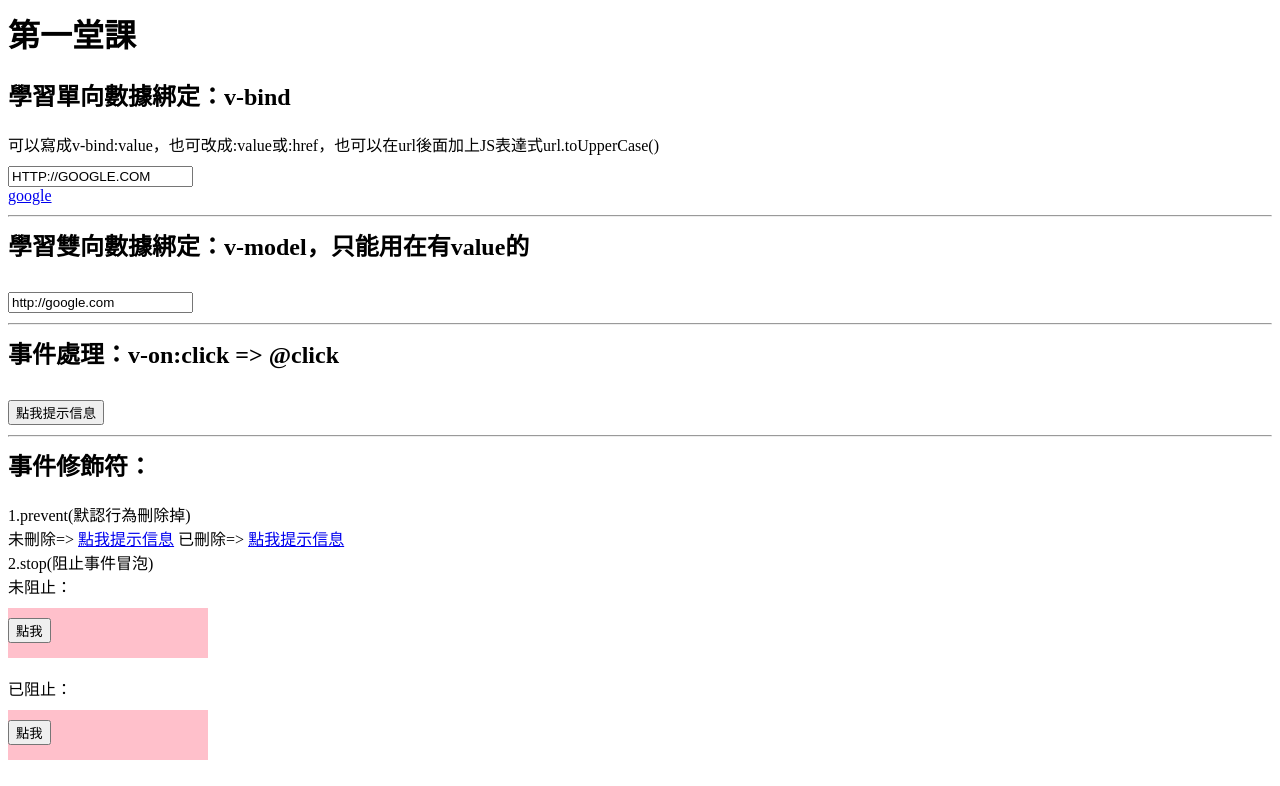
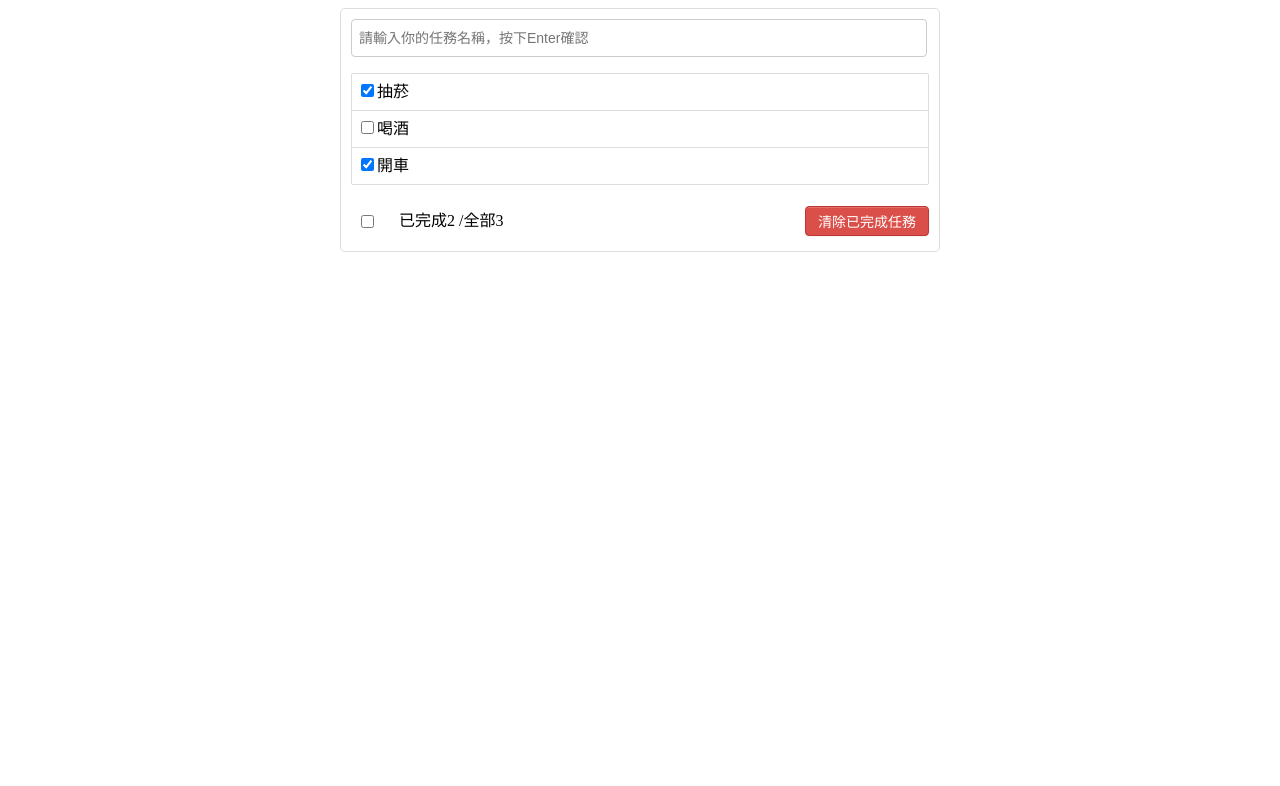
Before and after one commit to owen013288/Vue3CLI, a Vue app: page / in a window 1280 px wide. Shown: the top 786 px of the page. Built offline with nearby package versions, Linux system fonts and the light colour scheme.

Commit message:
基礎的TodoLIST

```diff
--- a/src/App.vue
+++ b/src/App.vue
@@ -1,25 +1,112 @@
 <template>
-  <V1 />
-  <hr />
-  <V2 />
-  <hr />
-  <V3 />
+  <div class="todo-container">
+    <div class="todo-wrap">
+      <MyHeader :addTodo="addTodo" />
+      <MyList :todos="todos" :checkTodo="checkTodo" :deleteTodo="deleteTodo" />
+      <MyFooter
+        :todos="todos"
+        :checkAllTodo="checkAllTodo"
+        :clearAllTodo="clearAllTodo"
+      />
+    </div>
+  </div>
 </template>
 
 <script>
-import V1 from "./components/V1";
-import V2 from "./components/V2";
-import V3 from "./components/V3";
-
+// 引入組件
+import MyHeader from "./components/TODOLIST/MyHeader.vue";
+import MyList from "./components/TODOLIST/MyList.vue";
+import MyFooter from "./components/TODOLIST/MyFooter.vue";
 export default {
   name: "App",
+  data() {
+    return {
+      todos: [
+        { id: "001", title: "抽菸", done: true },
+        { id: "002", title: "喝酒", done: false },
+        { id: "003", title: "開車", done: true },
+      ],
+    };
+  },
   components: {
-    V1,
-    V2,
-    V3,
+    MyHeader,
+    MyFooter,
+    MyList,
+  },
+  methods: {
+    //添加一個todo
+    addTodo(todoObj) {
+      this.todos.unshift(todoObj);
+    },
+    //勾選或取消勾選一個todo
+    checkTodo(id) {
+      this.todos.forEach((todo) => {
+        if (todo.id === id) todo.done = !todo.done;
+      });
+    },
+    //刪除一個todo
+    deleteTodo(id) {
+      this.todos = this.todos.filter((todo) => {
+        return todo.id !== id;
+      });
+    },
+    //全選或全不選
+    checkAllTodo(done) {
+      this.todos.forEach((todoObj) => {
+        todoObj.done = done;
+      });
+    },
+    //清除所有已經完成的Todo
+    clearAllTodo() {
+      this.todos = this.todos.filter((todo) => {
+        return !todo.done;
+      });
+    },
   },
 };
 </script>
 
 <style>
+body {
+  background: #fff;
+}
+
+.btn {
+  display: inline-block;
+  padding: 4px 12px;
+  margin-bottom: 0;
+  font-size: 14px;
+  text-align: center;
+  vertical-align: middle;
+  cursor: pointer;
+  box-shadow: inset 0 1px 0 rgba(255, 255, 255, 0.2),
+    0 1px 2px rgba(0, 0, 0, 0.05);
+  border-radius: 4px;
+}
+
+.btn-danger {
+  color: #fff;
+  background-color: #da4f49;
+  border: 1px solid #bd362f;
+}
+
+.btn-danger:hover {
+  color: #fff;
+  background-color: #bd362f;
+}
+
+.btn:focus {
+  outline: none;
+}
+
+.todo-container {
+  width: 600px;
+  margin: 0 auto;
+}
+
+.todo-container .todo-wrap {
+  padding: 10px;
+  border: 1px solid #ddd;
+  border-radius: 5px;
+}
 </style>
--- /dev/null
+++ b/src/components/TODOLIST/MyFooter.vue
@@ -0,0 +1,77 @@
+<template>
+  <div class="todo-footer" v-show="total">
+    <label>
+      <input type="checkbox" v-model="IsAll" />
+    </label>
+    <span>
+      <span>已完成{{ doneTotal }}</span> /全部{{ total }}
+    </span>
+    <button class="btn btn-danger" @click="clearAll">清除已完成任務</button>
+  </div>
+</template>
+
+<script>
+export default {
+  name: "MyFooter",
+  data() {
+    return {};
+  },
+  props: ["todos", "checkAllTodo", "clearAllTodo"],
+  computed: {
+    total() {
+      return this.todos.length;
+    },
+    doneTotal() {
+      // 第一種
+      // let num = 0;
+      // this.todos.forEach(obj => {
+      //     if(obj.done) num++
+      // });
+      // return num;
+
+      // 第二種reduce統計 => pre 前一次的總結(預設為最後一個0), todo  對象, return 為最後一次總結
+      return this.todos.reduce((pre, todo) => pre + (todo.done ? 1 : 0), 0);
+    },
+    IsAll: {
+      get() {
+        return this.total === this.doneTotal && this.total > 0;
+      },
+      set(value) {
+        this.checkAllTodo(value);
+      },
+    },
+  },
+  methods: {
+    clearAll() {
+      confirm("是否清除已完成？") ? this.clearAllTodo() : "";
+    },
+  },
+};
+</script>
+
+<style scoped>
+.todo-footer {
+  height: 40px;
+  line-height: 40px;
+  padding-left: 6px;
+  margin-top: 5px;
+}
+
+.todo-footer label {
+  display: inline-block;
+  margin-right: 20px;
+  cursor: pointer;
+}
+
+.todo-footer label input {
+  position: relative;
+  top: -1px;
+  vertical-align: middle;
+  margin-right: 5px;
+}
+
+.todo-footer button {
+  float: right;
+  margin-top: 5px;
+}
+</style>
--- /dev/null
+++ b/src/components/TODOLIST/MyHeader.vue
@@ -0,0 +1,57 @@
+<template>
+  <div class="todo-header">
+    <input
+      type="text"
+      placeholder="請輸入你的任務名稱，按下Enter確認"
+      v-model="title"
+      @keyup.enter="add"
+    />
+  </div>
+</template>
+
+<script>
+//終端機輸入npm i nanoid // vue3好像自動有
+import { nanoid } from "nanoid";
+export default {
+  name: "MyHeader",
+  data() {
+    return {
+      title: "",
+    };
+  },
+  methods: {
+    add() {
+      //驗證數據
+      if (!this.title.trim()) return alert("輸入不得為空");
+      const todoObj = {
+        id: nanoid(), // npm i nanoid // vue3好像自動有
+        title: this.title,
+        done: false,
+      };
+      //通知APP組件添加數據
+      this.addTodo(todoObj);
+      //清空輸入
+      this.title = "";
+    },
+  },
+  props: ["addTodo"],
+};
+</script>
+
+<style scoped>
+.todo-header input {
+  width: 560px;
+  height: 28px;
+  font-size: 14px;
+  border: 1px solid #ccc;
+  border-radius: 4px;
+  padding: 4px 7px;
+}
+
+.todo-header input:focus {
+  outline: none;
+  border-color: rgba(82, 168, 236, 0.8);
+  box-shadow: inset 0 1px 1px rgba(0, 0, 0, 0.05),
+    0 0 8px rgba(82, 168, 236, 0.6);
+}
+</style>
--- /dev/null
+++ b/src/components/TODOLIST/MyItem.vue
@@ -0,0 +1,75 @@
+<template>
+  <li>
+    <label>
+      <input
+        type="checkbox"
+        :checked="todo.done"
+        @change="handleCheck(todo.id)"
+      />
+      <span>{{ todo.title }}</span>
+    </label>
+    <button class="btn btn-danger" @click="handleDelete(todo.id)">刪除</button>
+  </li>
+</template>
+
+<script>
+export default {
+  name: "MyItem",
+  //聲明接收todo對象
+  props: ["todo", "checkTodo", "deleteTodo"],
+  methods: {
+    handleCheck(id) {
+      this.checkTodo(id);
+    },
+    handleDelete(id) {
+      if (confirm("確定刪除嗎？")) {
+        this.deleteTodo(id);
+      }
+    },
+  },
+};
+</script>
+
+<style scoped>
+li {
+  list-style: none;
+  height: 36px;
+  line-height: 36px;
+  padding: 0 5px;
+  border-bottom: 1px solid #ddd;
+}
+
+li label {
+  float: left;
+  cursor: pointer;
+}
+
+li label li input {
+  vertical-align: middle;
+  margin-right: 6px;
+  position: relative;
+  top: -1px;
+}
+
+li button {
+  float: right;
+  display: none;
+  margin-top: 3px;
+}
+
+li:before {
+  content: initial;
+}
+
+li:last-child {
+  border-bottom: none;
+}
+
+li:hover {
+  background-color: #ddd;
+}
+
+li:hover button {
+  display: block;
+}
+</style>
--- /dev/null
+++ b/src/components/TODOLIST/MyList.vue
@@ -0,0 +1,41 @@
+<template>
+  <ul class="todo-main">
+    <MyItem
+      v-for="todoObj in todos"
+      :key="todoObj.id"
+      :todo="todoObj"
+      :checkTodo="checkTodo"
+      :deleteTodo="deleteTodo"
+    >
+    </MyItem>
+  </ul>
+</template>
+
+<script>
+import MyItem from "./MyItem";
+export default {
+  name: "MyList",
+  components: {
+    MyItem,
+  },
+  props: ["todos", "checkTodo", "deleteTodo"],
+};
+</script>
+
+<style>
+.todo-main {
+  margin-left: 0;
+  border: 1px solid #ddd;
+  border-radius: 2px;
+  padding: 0px;
+}
+
+.todo-empty {
+  height: 40px;
+  line-height: 40px;
+  border: 1px solid #ddd;
+  border-radius: 2px;
+  padding-left: 5px;
+  margin-top: 10px;
+}
+</style>
```
